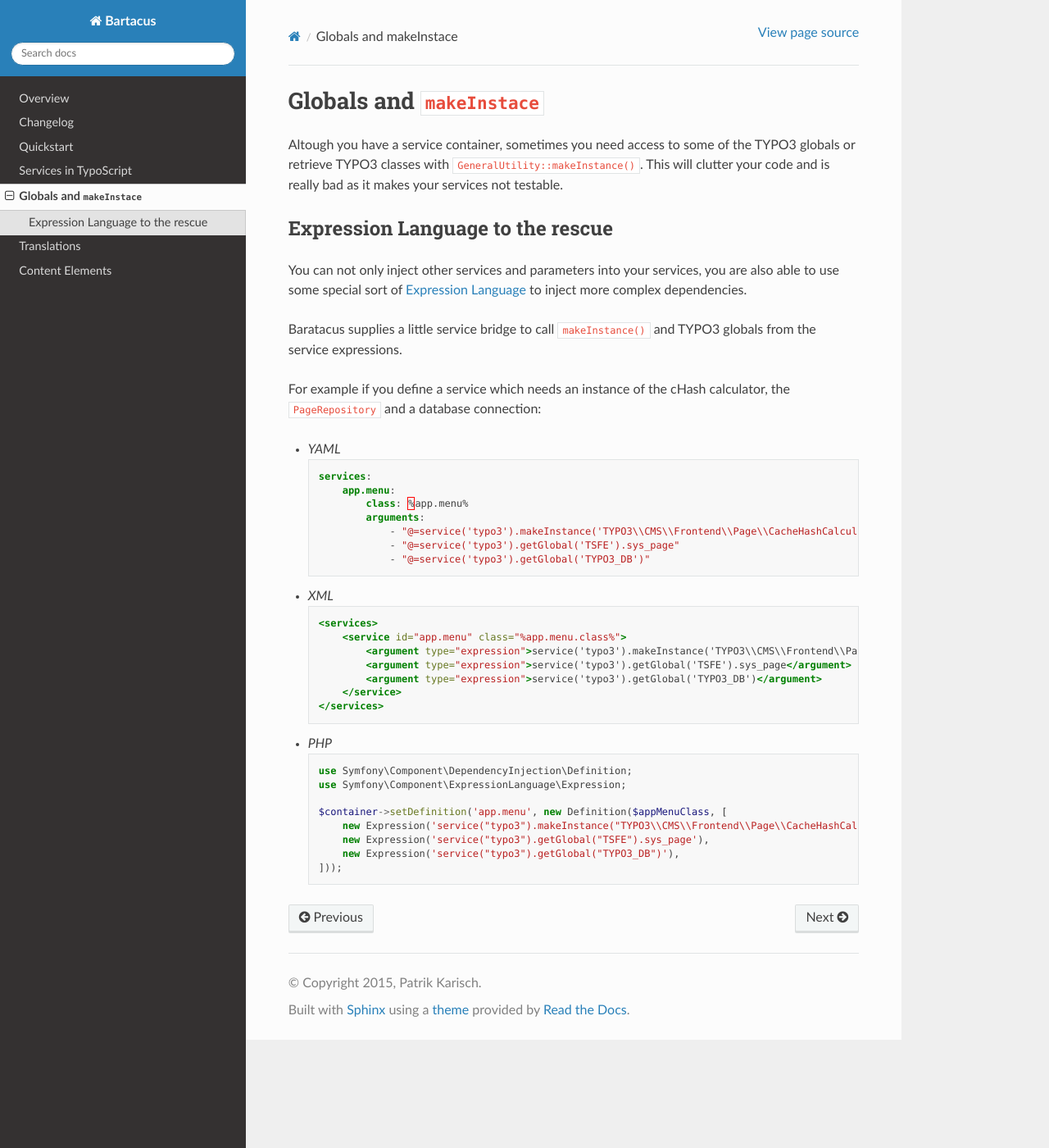
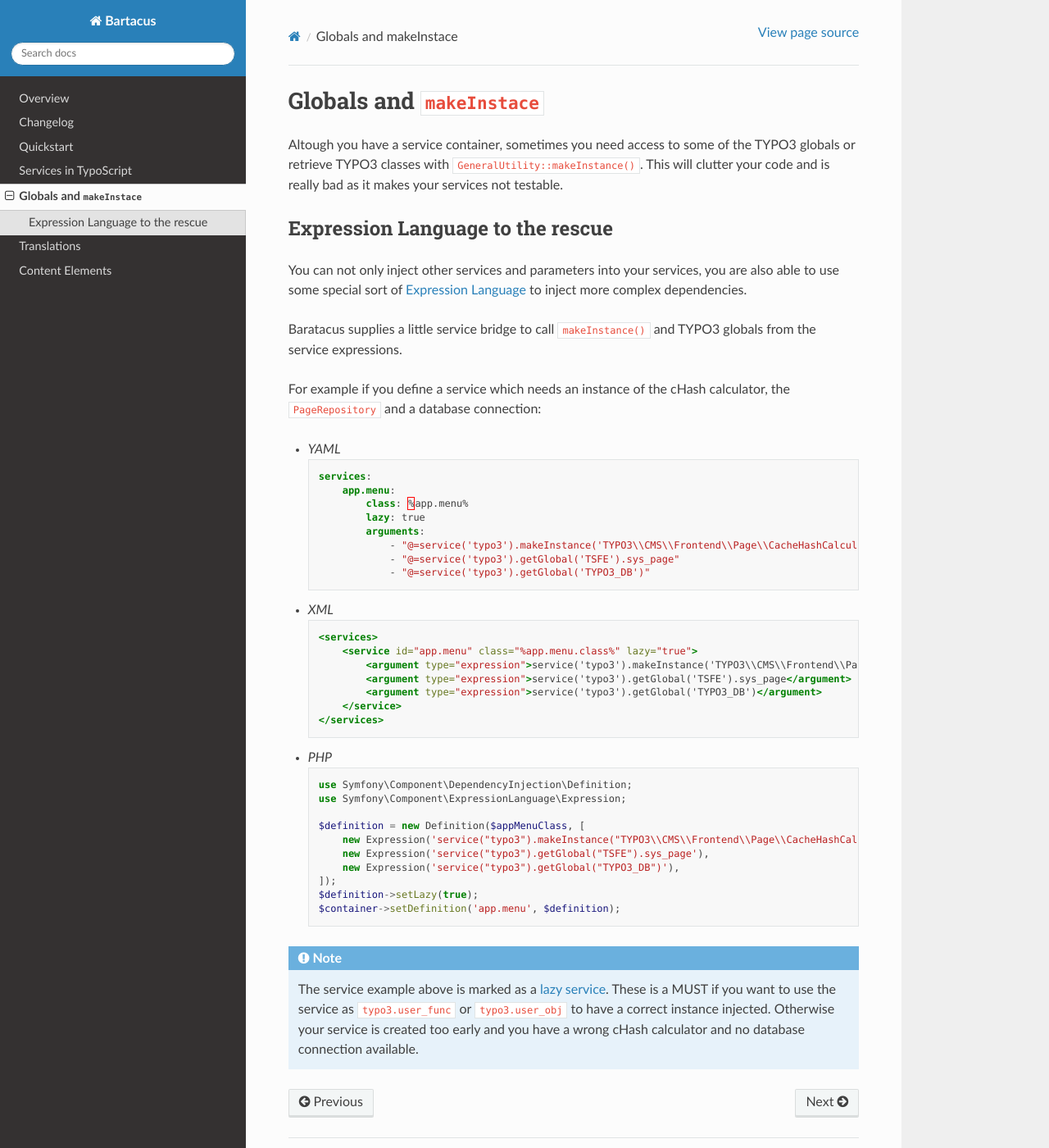
Before and after one commit to Bartacus/BartacusBundle, a Sphinx documentation site: the page built from docs/globals.rst, in a window 1280 px wide and 1400 px high. Shown: the whole window at 82% size. Built offline with Sphinx 7.4.7 and the Read the Docs theme 2.0.0, drawn with Linux system fonts in a browser that asks for light colours.

Commit message:
Add documentation for lazy services and require proxy manager
The proxy manager is a fixed dependency and as typo3 user functions
need to be lazy it should always be installed. Otherwise the user
would set the service to lazy but it won't work, because users are
too lazy to read the docs fully ;)

```diff
--- a/composer.json
+++ b/composer.json
@@ -15,6 +15,7 @@
     ],
     "require": {
         "php": "~5.4",
+        "ocramius/proxy-manager": "~1.0",
         "symfony/symfony": "~2.7",
         "typo3/cms": "~6.2.14"
     },
--- a/docs/globals.rst
+++ b/docs/globals.rst
@@ -28,6 +28,7 @@ calculator, the ``PageRepository`` and a database connection:
         services:
             app.menu:
                 class: %app.menu%
+                lazy: true
                 arguments:
                     - "@=service('typo3').makeInstance('TYPO3\\CMS\\Frontend\\Page\\CacheHashCalculator')"
                     - "@=service('typo3').getGlobal('TSFE').sys_page"
@@ -36,7 +37,7 @@ calculator, the ``PageRepository`` and a database connection:
     .. code-block:: xml
 
         <services>
-            <service id="app.menu" class="%app.menu.class%">
+            <service id="app.menu" class="%app.menu.class%" lazy="true">
                 <argument type="expression">service('typo3').makeInstance('TYPO3\\CMS\\Frontend\\Page\\CacheHashCalculator')</argument>
                 <argument type="expression">service('typo3').getGlobal('TSFE').sys_page</argument>
                 <argument type="expression">service('typo3').getGlobal('TYPO3_DB')</argument>
@@ -48,8 +49,19 @@ calculator, the ``PageRepository`` and a database connection:
         use Symfony\Component\DependencyInjection\Definition;
         use Symfony\Component\ExpressionLanguage\Expression;
 
-        $container->setDefinition('app.menu', new Definition($appMenuClass, [
+        $definition = new Definition($appMenuClass, [
             new Expression('service("typo3").makeInstance("TYPO3\\CMS\\Frontend\\Page\\CacheHashCalculator")'),
             new Expression('service("typo3").getGlobal("TSFE").sys_page'),
             new Expression('service("typo3").getGlobal("TYPO3_DB")'),
-        ]));
+        ]);
+        $definition->setLazy(true);
+        $container->setDefinition('app.menu', $definition);
+
+.. note::
+
+    The service example above is marked as a
+    `lazy service <http://symfony.com/doc/current/components/dependency_injection/lazy_services.html>`_.
+    These is a MUST if you want to use the service as ``typo3.user_func`` or
+    ``typo3.user_obj`` to have a correct instance injected. Otherwise your
+    service is created too early and you have a wrong cHash calculator and no
+    database connection available.
```
Also changed, not shown: docs/services_typoscript.rst (+10 -1 lines).
